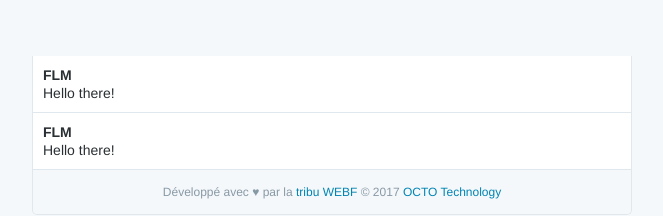
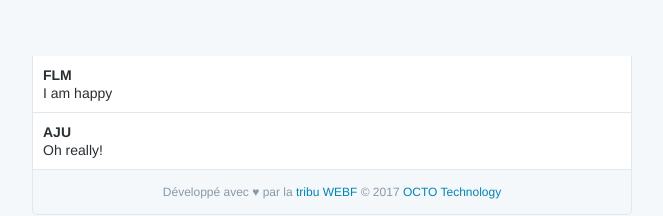
Before and after one commit to octo-web-front-end-tribe/microblog-angular5, an Angular app: page / in a window 1280 px wide. Shown: the top 216 px of the page, without its empty margins (308-971 px from the left). Built offline with nearby package versions, Linux system fonts and the light colour scheme.

Commit message:
tech: message component gets data from message list component

```diff
--- a/src/app/message-list/message-list.component.html
+++ b/src/app/message-list/message-list.component.html
@@ -1,6 +1,6 @@
 <div class="message-list">
     <ul class="message-list__ul">
-        <mcb-message></mcb-message>
-        <mcb-message></mcb-message>
+        <mcb-message author="FLM" message="I am happy"></mcb-message>
+        <mcb-message [author]="'AJU'" [message]="'Oh really!'"></mcb-message>
     </ul>
 </div>
--- a/src/app/message/message.component.html
+++ b/src/app/message/message.component.html
@@ -1,6 +1,6 @@
 <li class="message-list__li">
   <div class="message-item">
-    <span class="message-item__author">FLM</span>
-    <span class="message-item__content">Hello there!</span>
+    <span class="message-item__author">{{author}}</span>
+    <span class="message-item__content">{{message}}</span>
   </div>
 </li>
--- a/src/app/message/message.component.ts
+++ b/src/app/message/message.component.ts
@@ -1,4 +1,4 @@
-import { Component, OnInit } from '@angular/core';
+import { Component, OnInit, Input } from '@angular/core';
 
 @Component({
   selector: 'mcb-message',
@@ -7,9 +7,14 @@ import { Component, OnInit } from '@angular/core';
 })
 export class MessageComponent implements OnInit {
 
+  @Input() author: string;
+  @Input() message: string;
+
   constructor() { }
 
   ngOnInit() {
+    this.author = this.author || 'John';
+    this.message = this.message || 'Hello world';
   }
 
 }
```
Also changed, not shown: 1 other file (tests, documents, lock files or other folders).
